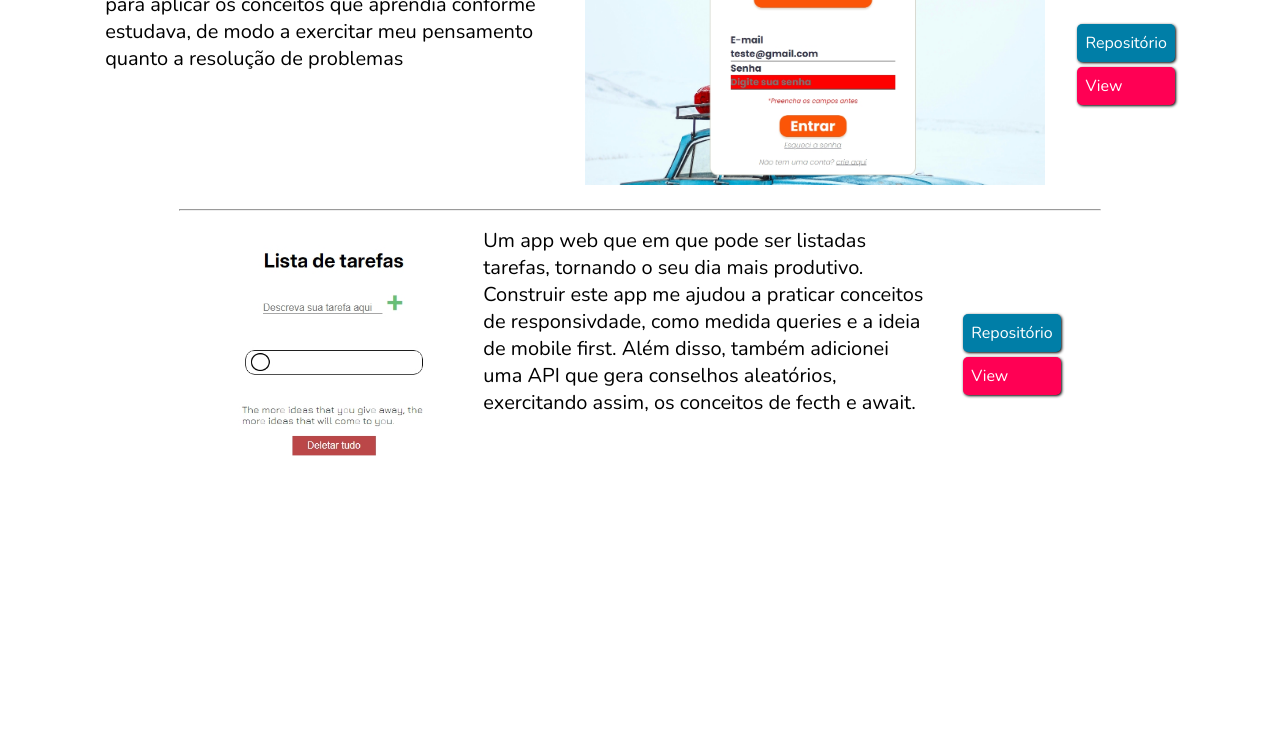
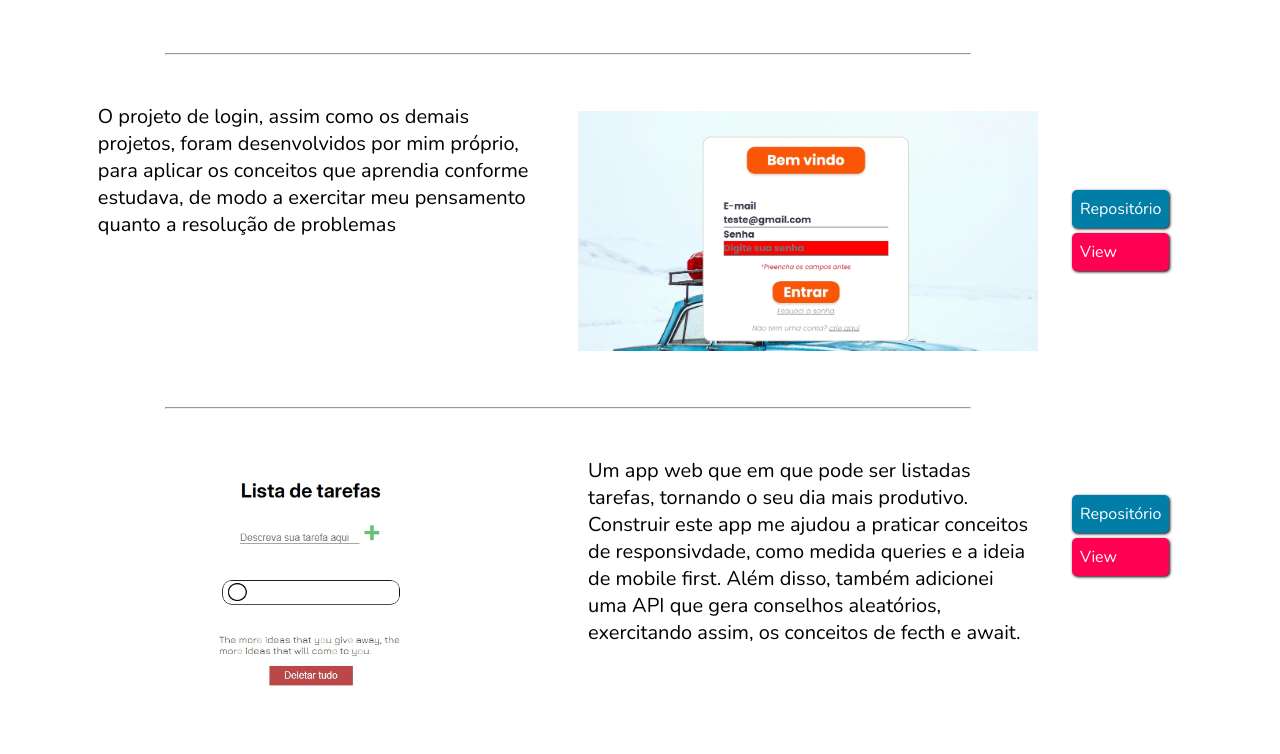
Before and after one commit to mailsonn/meuPortifolio, a plain HTML site: page index.html in a window 1280 px wide. Shown: the part 1206-1960 px from the top of the page. Drawn offline with nearby package versions, Linux system fonts and the light colour scheme.

Commit message:
fix: fix project's boxes

```diff
--- a/css/style.css
+++ b/css/style.css
@@ -143,21 +143,38 @@ p{
 }
 
 /*section 2*/
-
- .projects{
-
-    height: 150vh;
-    width: 100%;
-}
 .line{
     width: 100%;
     height: 0.3rem;
     background-color: black;
 }
+ .projects{
+    height: 150vh;
+    width: 100%;
+    display: flex;
+    justify-content: space-between;
+}
+
 h2{
     margin-left: 3rem;
 }
 
+.fix-box-content{
+    flex: 80%;
+    display: flex;
+    flex-direction: column;
+    justify-content: center;
+    gap: 2rem;
+}
+
+.buttons-reacts{
+    flex:5%;
+    display: flex;
+    flex-direction: column;
+    gap: 14rem;
+    justify-content: center;
+    align-items: flex-start;
+}
 
 .mini-Content{
     height: 18rem;
@@ -165,6 +182,7 @@ h2{
     gap: 2rem;
     align-items: center;
     justify-content: center;
+    /*border: solid 2px blue;*/
 }
 
 .interactProjects{
--- a/index.html
+++ b/index.html
@@ -53,24 +53,23 @@
 
         </section>
 
-        <section class="projects">
         <hr class="line">
         <h2>Projetos</h2>
+        <section class="projects">  <!--projetos-->
+
+
+                <div class="fix-box-content">
 
                     <div class="mini-Content">
                         <img class="imgProject" src="./images/projeto API - cep.jpeg" alt="um site que busca as informações de uma cidade pelo cep">
                         <p class="descriptionProject">
                             Este projeto simples me ajudou a compreender melhor o funcionamento de uma API, o conceitos de javascript assincrono e o tratamento de erros.
                             É um sistema simples que através de uma busca de um determinado CEP retorna na tela dados da região como: Estado, Cidade e Rua pertenvete ao CEP.
+                        </p>
 
-                    </p>
-                    <div class="interactProjects">
-                        <div class="buttonRepository">Repositório</div>
-                        <div class="buttonLive">View</div>
-                    </div>
-                </div>
+                    </div><!--mini-content-->
+
                     <hr class="line-content">
-
 
                     <div class="mini-Content">
                         <p class="descriptionProject">
@@ -78,31 +77,39 @@
                         </p>
                         <img class="imgProject" src="./images/project-validation.jpeg" alt="um site que valida as informções antes de enviar">
 
+
+                    </div><!--mini-content-->
+
+                        <hr class="line-content">
+
+                        <div class="mini-Content">
+                            <img style="margin-left: 6rem;margin-right: 8rem;" class="imgProject" src="./images/to-do-list.jpeg" alt="web app de lista de tarefas">
+                            <p class="descriptionProject">
+                                Um app web que em que pode ser listadas tarefas, tornando o seu dia mais produtivo. Construir este app me ajudou a praticar conceitos de responsivdade, como medida queries e a ideia de mobile first. Além disso, também adicionei uma API que gera conselhos aleatórios, exercitando assim, os conceitos de fecth e await.
+
+                            </p>
+
+                        </div><!--mini-content-->
+                </div>
+
+                <div class="buttons-reacts"><!--botões pro git e view-->
                     <div class="interactProjects">
                         <div class="buttonRepository">Repositório</div>
                         <div class="buttonLive">View</div>
                     </div>
-
-                </div>
-                <hr class="line-content">
-
-                <div class="mini-Content">
-                    <img class="imgProject" src="./images/to-do-list.jpeg" alt="web app de lista de tarefas">
-                    <p class="descriptionProject">
-                        Um app web que em que pode ser listadas tarefas, tornando o seu dia mais produtivo. Construir este app me ajudou a praticar conceitos de responsivdade, como medida queries e a ideia de mobile first. Além disso, também adicionei uma API que gera conselhos aleatórios, exercitando assim, os conceitos de fecth e await.
-
-                    </p>
 
                     <div class="interactProjects">
                         <div class="buttonRepository">Repositório</div>
                         <div class="buttonLive">View</div>
                     </div>
 
+                    <div class="interactProjects">
+                        <div class="buttonRepository">Repositório</div>
+                        <div class="buttonLive">View</div>
+                    </div>
                 </div>
 
-            </div>
-
-        </section>
+        </section>      <!--projetos-->
 
     </main>
     <section class="formation">
```
Lines whose indentation alone changed are shown as unchanged.
